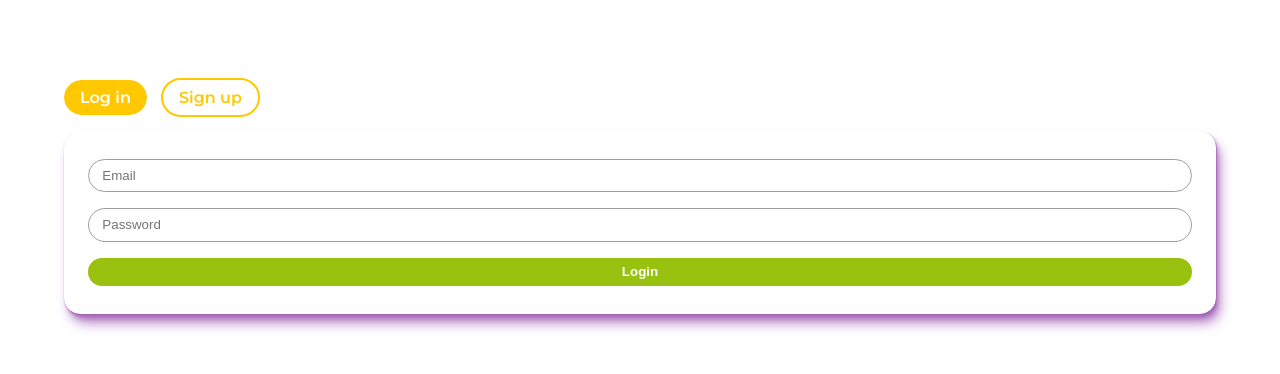
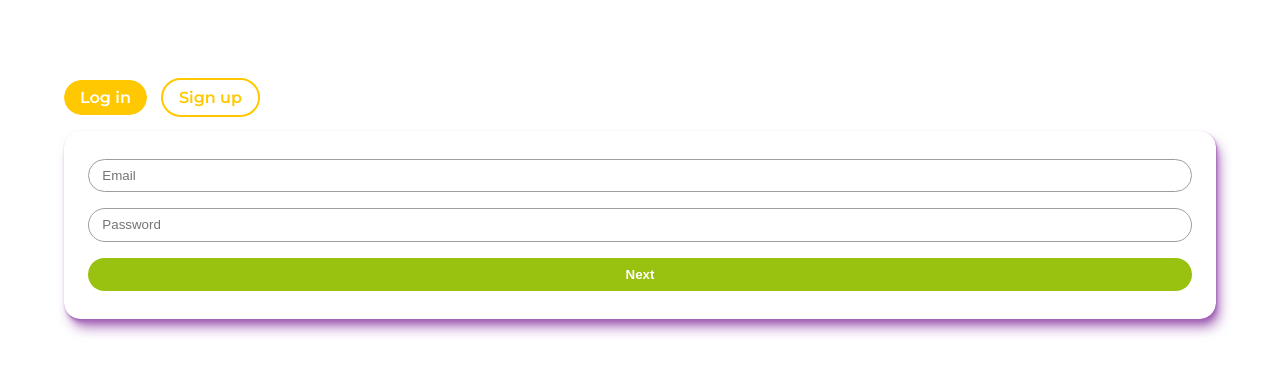
Before and after one commit to jssol/bookracers-frontend, a React (Create React App) app: page /register/login in a window 1280 px wide. Shown: the top 374 px of the page. Built offline with nearby package versions, Linux system fonts and the light colour scheme.

Commit message:
Remove index routes

```diff
--- a/src/components/home/Login.js
+++ b/src/components/home/Login.js
@@ -2,7 +2,6 @@ import React from 'react';
 import { useFormik } from 'formik';
 // import { useDispatch, useSelector } from 'react-redux';
 // import { NavLink, useNavigate } from 'react-router-dom';
-import '../assets/styles/Login.scss';
 
 const Login = () => {
   const formik = useFormik({
@@ -38,9 +37,9 @@ const Login = () => {
       />
       <button
         type="submit"
-        className="button"
+        className="form-button button"
       >
-        Login
+        Next
       </button>
     </form>
   );
--- a/src/components/home/Splashscreen.js
+++ b/src/components/home/Splashscreen.js
@@ -6,7 +6,7 @@ const Splashscreen = () => (
   <main className="splashscreen-container">
     <section className="splashscreen-content">
       <h2 className="splashscreen-message">Welcome To BookRacers!</h2>
-      <NavLink to="/register" className="button splashscreen-button">
+      <NavLink to="/register/login" className="button splashscreen-button">
         Register
       </NavLink>
     </section>
```
